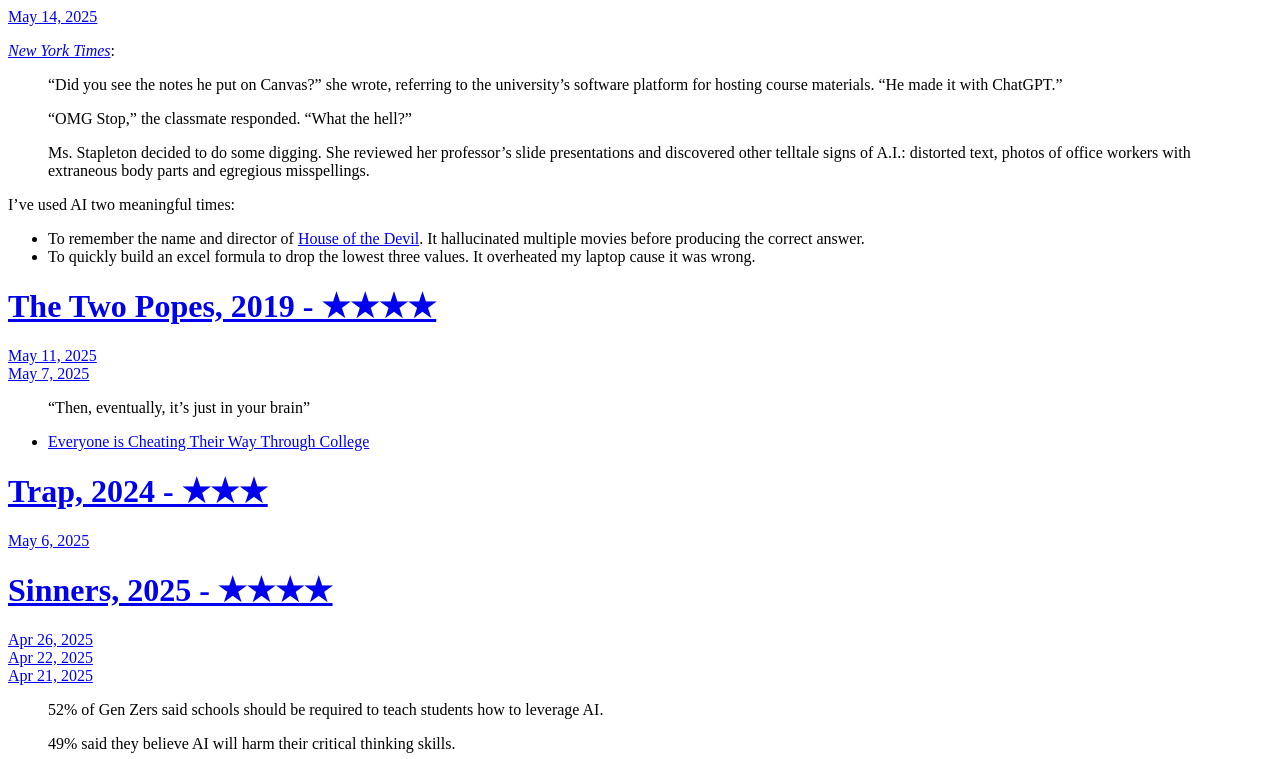
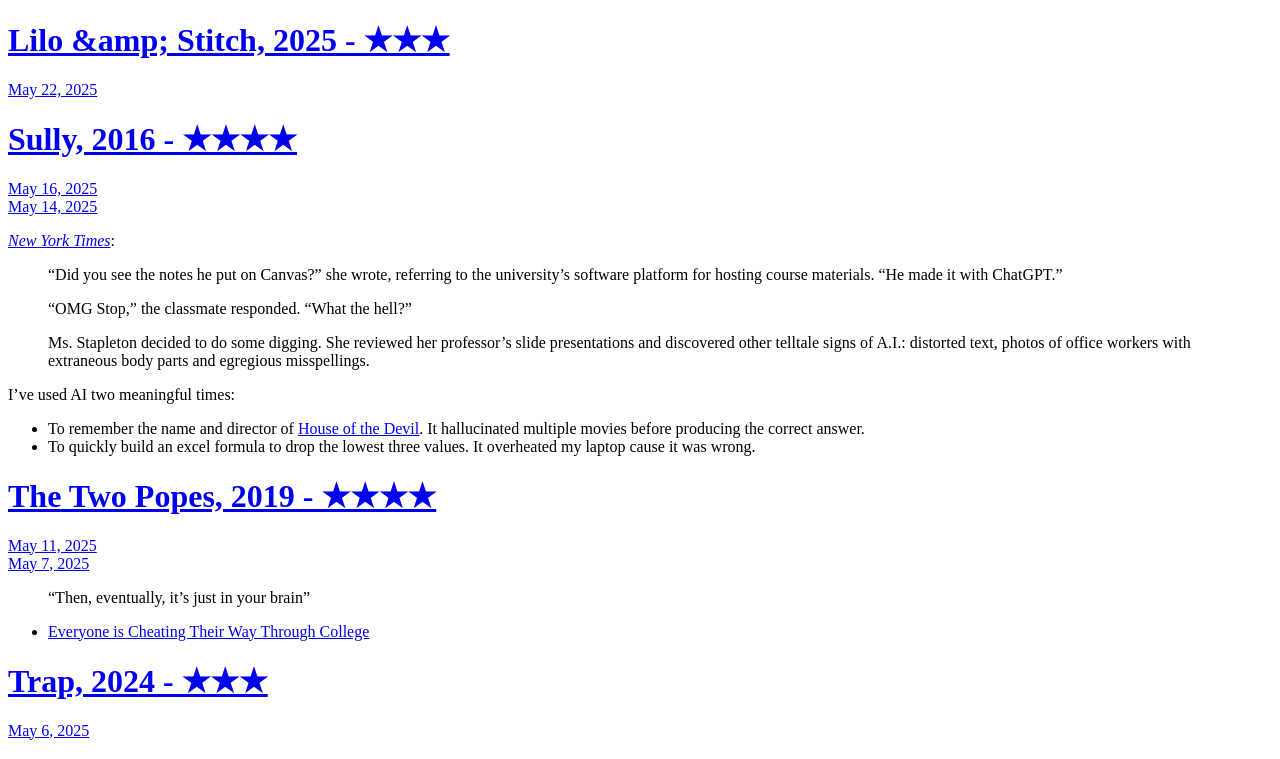
Before and after one commit to jleberle/microblog, a plain HTML site: page index.html in a window 1280 px wide. Shown: the top 759 px of the page. Drawn offline with Linux system fonts and the light colour scheme.

Commit message:
Archiving from Micro.blog.

```diff
--- a/index.html
+++ b/index.html
@@ -21,6 +21,32 @@
 <div class="h-feed">
 
 
+
+	  <div class="h-entry">
+
+			<h1><a href="https://happenings.jaredeberle.org/2025/05/22/lilo-amp-stitch.html">Lilo &amp;amp; Stitch, 2025 - ★★★</a></h1>
+
+
+		<a href="https://happenings.jaredeberle.org/2025/05/22/lilo-amp-stitch.html" class="u-url"><time class="dt-published" datetime="2025-05-22 21:58:47 -0500">May 22, 2025</time></a>
+
+		<div class="e-content">
+			 <!-- raw HTML omitted -->
+
+		</div>
+	  </div>
+
+	  <div class="h-entry">
+
+			<h1><a href="https://happenings.jaredeberle.org/2025/05/16/sully.html">Sully, 2016 - ★★★★</a></h1>
+
+
+		<a href="https://happenings.jaredeberle.org/2025/05/16/sully.html" class="u-url"><time class="dt-published" datetime="2025-05-16 23:47:58 -0500">May 16, 2025</time></a>
+
+		<div class="e-content">
+			 <!-- raw HTML omitted -->
+
+		</div>
+	  </div>
 
 	  <div class="h-entry">
 
```
